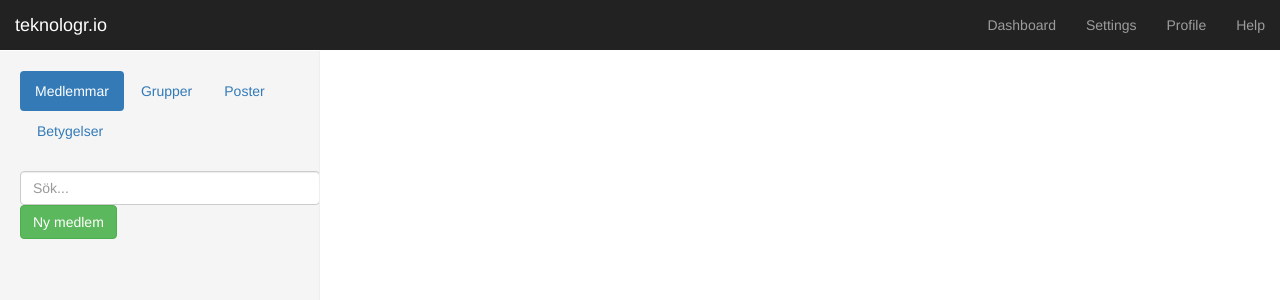
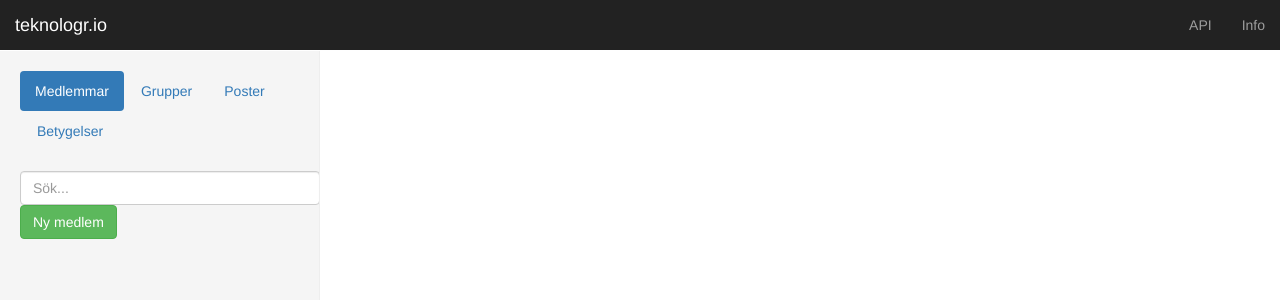
Before and after one commit to olegstikhin/teknologr.io, a Django app: page /members/ in a window 1280 px wide. Shown: the top 300 px of the page. Run offline with Django 3.2, Linux system fonts and the light colour scheme; some libraries are stand-ins or nearby versions.

Commit message:
add relevant links to navbar

```diff
--- a/teknologr/members/templates/base.html
+++ b/teknologr/members/templates/base.html
@@ -39,10 +39,8 @@
         </div>
         <div id="navbar" class="navbar-collapse collapse">
             <ul class="nav navbar-nav navbar-right">
-            <li><a href="#">Dashboard</a></li>
-            <li><a href="#">Settings</a></li>
-            <li><a href="#">Profile</a></li>
-            <li><a href="#">Help</a></li>
+            <li><a href="/api/">API</a></li>
+            <li><a href="https://wiki.teknologforeningen.fi/itwiki/index.php/Medlemsregister" target="_blank">Info</a></li>
             </ul>
         </div>
         </div>
```
